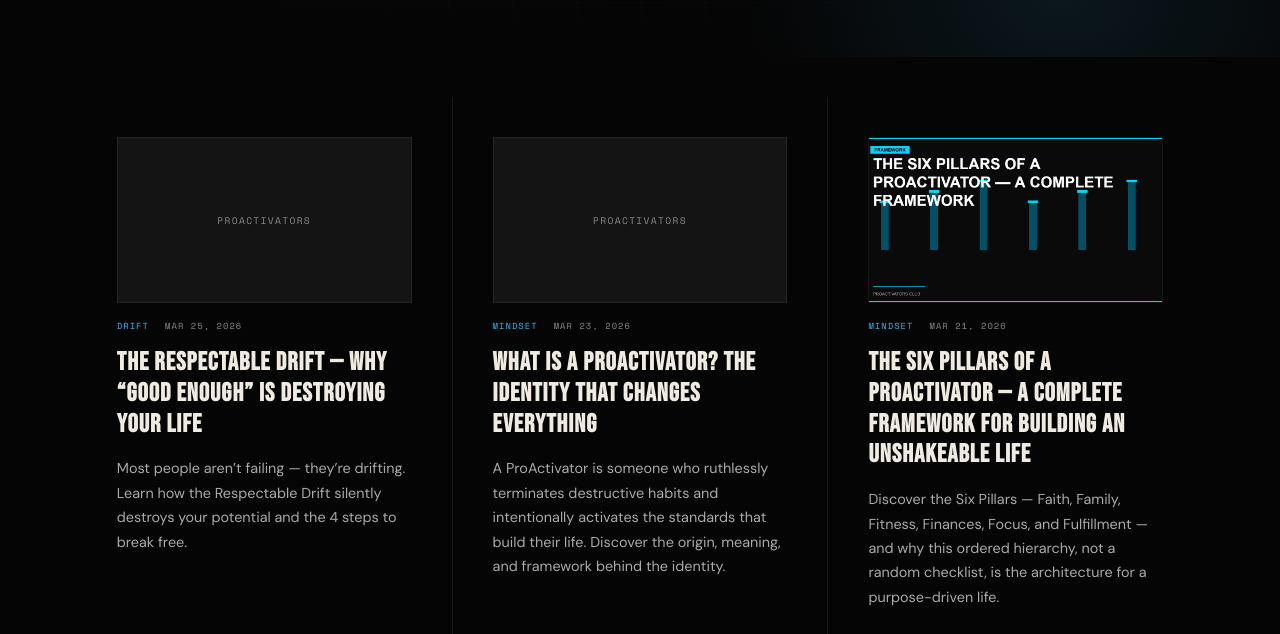
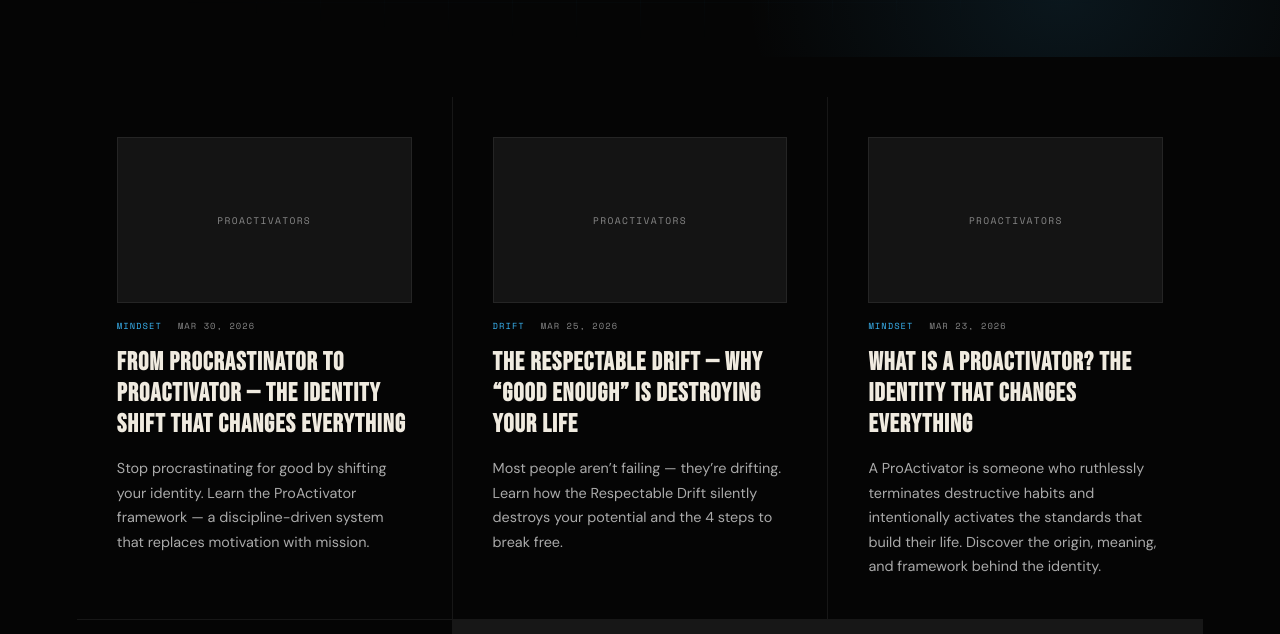
Before and after one commit to proactivators-max/proactivators-site, a plain HTML site: page blog/index.html in a window 1280 px wide. Shown: the part 318-952 px from the top of the page. Drawn offline with nearby package versions, Linux system fonts and the light colour scheme.

Commit message:
Add blog card: From Procrastinator to ProActivator

```diff
--- a/blog/index.html
+++ b/blog/index.html
@@ -233,6 +233,15 @@ footer{
     <article class="blog-card">
       <div class="blog-card-img placeholder"><span>PROACTIVATORS</span></div>
       <div class="blog-card-meta">
+        <span class="blog-card-category">Mindset</span>
+        <span>Mar 30, 2026</span>
+      </div>
+      <h2><a href="/blog/from-procrastinator-to-proactivator/">From Procrastinator to ProActivator — The Identity Shift That Changes Everything</a></h2>
+      <p class="blog-card-excerpt">Stop procrastinating for good by shifting your identity. Learn the ProActivator framework — a discipline-driven system that replaces motivation with mission.</p>
+    </article>
+    <article class="blog-card">
+      <div class="blog-card-img placeholder"><span>PROACTIVATORS</span></div>
+      <div class="blog-card-meta">
         <span class="blog-card-category">Drift</span>
         <span>Mar 25, 2026</span>
       </div>
```
